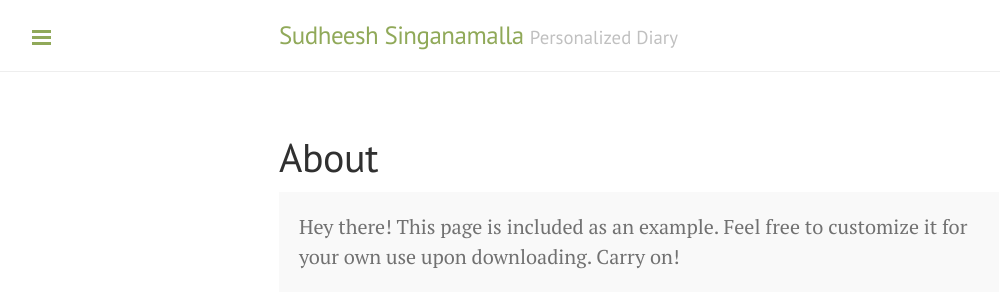
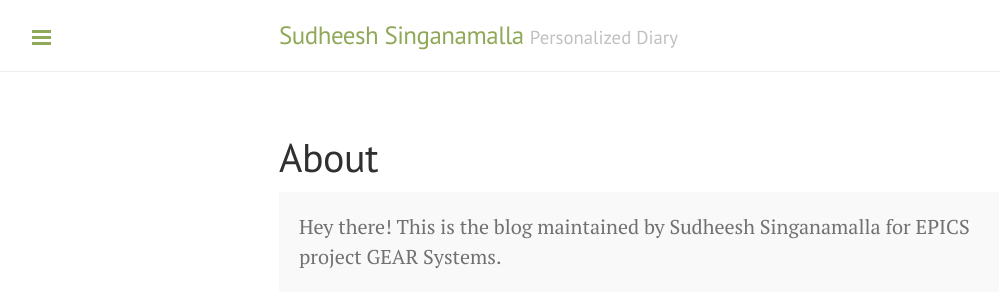
Before and after one commit to gearsystems/sudheesh, a Jekyll site: the page built from about.md, in a window 1280 px wide. Shown: the top 308 px of the page, without its empty margins (1-1001 px from the left). Built offline with Jekyll 4.4.1, drawn with Linux system fonts in a browser that asks for light colours; Markdown is read by kramdown in place of the engine named in the settings.

Commit message:
Changes made to the website to render about page differently

```diff
--- a/about.md
+++ b/about.md
@@ -4,5 +4,5 @@ title: About
 ---
 
 <p class="message">
-  Hey there! This page is included as an example. Feel free to customize it for your own use upon downloading. Carry on!
+  Hey there! This is the blog maintained by Sudheesh Singanamalla for EPICS project GEAR Systems.
 </p>
```
